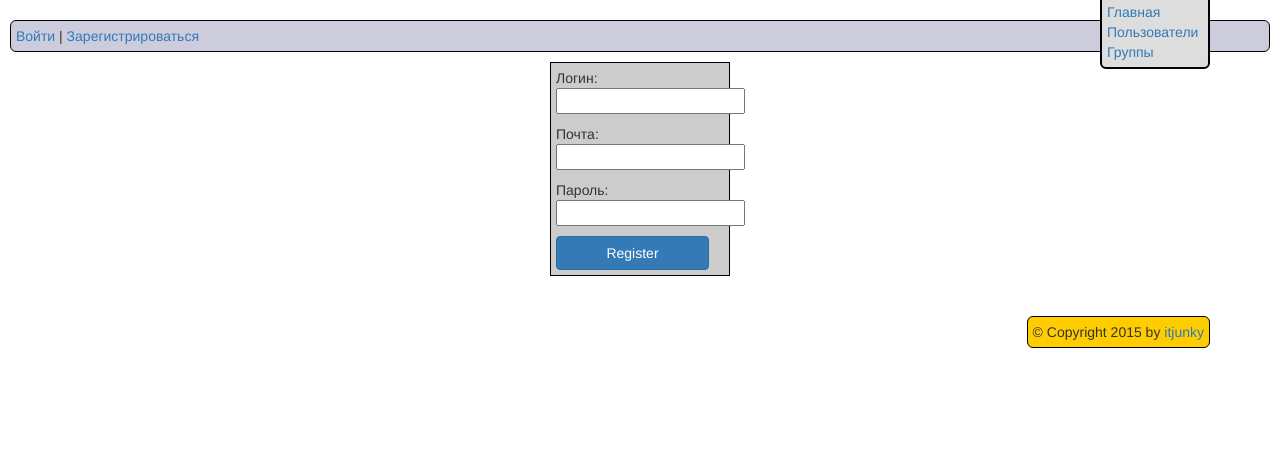
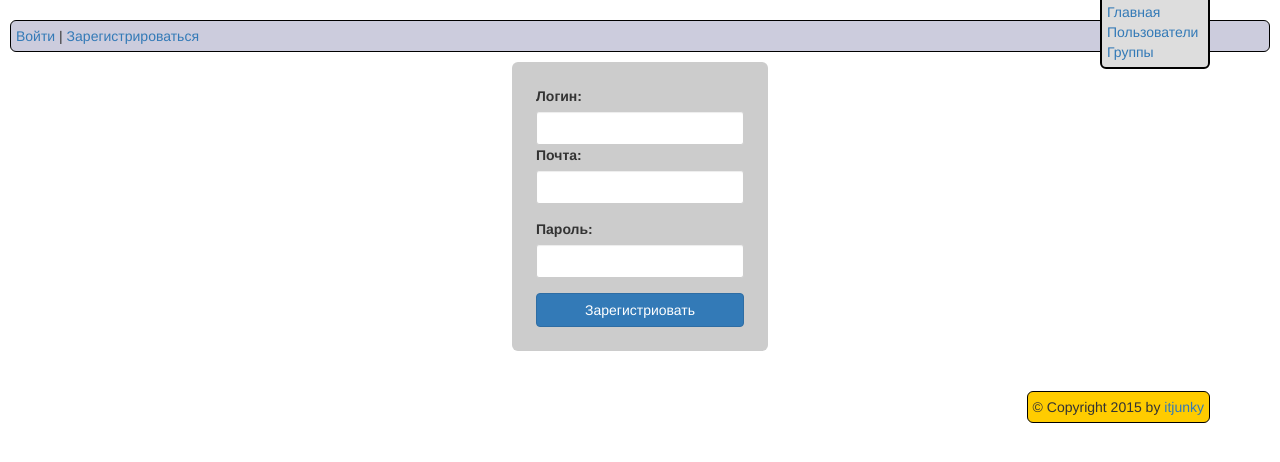
Before and after one commit to itJunky/web-tasker.py, a Flask app: page /register in a window 1280 px wide. Shown: the part 100-562 px from the top of the page. Run offline with Flask 2, Linux system fonts and the light colour scheme; some libraries are stand-ins or nearby versions.

Commit message:
Bootstrapify login and register forms

```diff
--- a/web_tasker/static/mystyle.css
+++ b/web_tasker/static/mystyle.css
@@ -40,14 +40,14 @@
     margin: 10px;
 }
 
-.tasklist, .taskview {
-    width: auto;
-    background: #eee;
-    padding: 5px;
-    padding-right: 20px;
-    border: solid 1px black;
-    float: center;
-    margin: 10px;
+.tasklist {
+    margin-top: -20px;
+    margin-bottom: -20px;
+}
+
+ .taskview {
+    margin-left: 80%;
+    margin-right: 80%;
 }
 
 .task_name {
@@ -85,8 +85,11 @@
     float: center;
     margin: 10px;
 }
-
-.register_form, .login_form, .user_list {
+.register_form, .login_form {
+    width: 20%;
+    background: #ccc;
+}
+.user_list {
     width: 180px;
     background: #ccc;
     padding: 5px;
--- a/web_tasker/templates/register.html
+++ b/web_tasker/templates/register.html
@@ -6,12 +6,18 @@
   	<h1>Пройдите не сложную регистрацию</h1>
   </div>
   {% include "localmenu.html" %}
-  <div class="register_form">
-	<form action="" method="post">
-	    <p>Логин:<input type=text name=username>
-	    <p>Почта:<input type=text name=email>
-	    <p>Пароль:<input type=password name=password></p>
-	    <input class="btn btn-primary btn-block" type=submit value=Register>
+  <div class="container well-lg register_form">
+	<form role="form" action="" method="post">
+	    <label for="login">Логин:</label><input class="form-control well-sm" type="text" name="username">
+	    <div class="form-group">
+        <label for="email">Почта:</label>
+        <input type="email" class="form-control well-sm" id="email">
+      </div>
+	    <div class="form-group">
+        <label for="pwd">Пароль:</label>
+        <input class="form-control well-sm" type="password" name="password" id="pwd">
+      </div>
+	    <input class="btn btn-primary btn-block" type="submit" value="Зарегистриовать">
 	 </form>
   </div>
   {%  include "footer.html" %}
```
Also changed, not shown: web_tasker/templates/login.html (+12 -6 lines).
